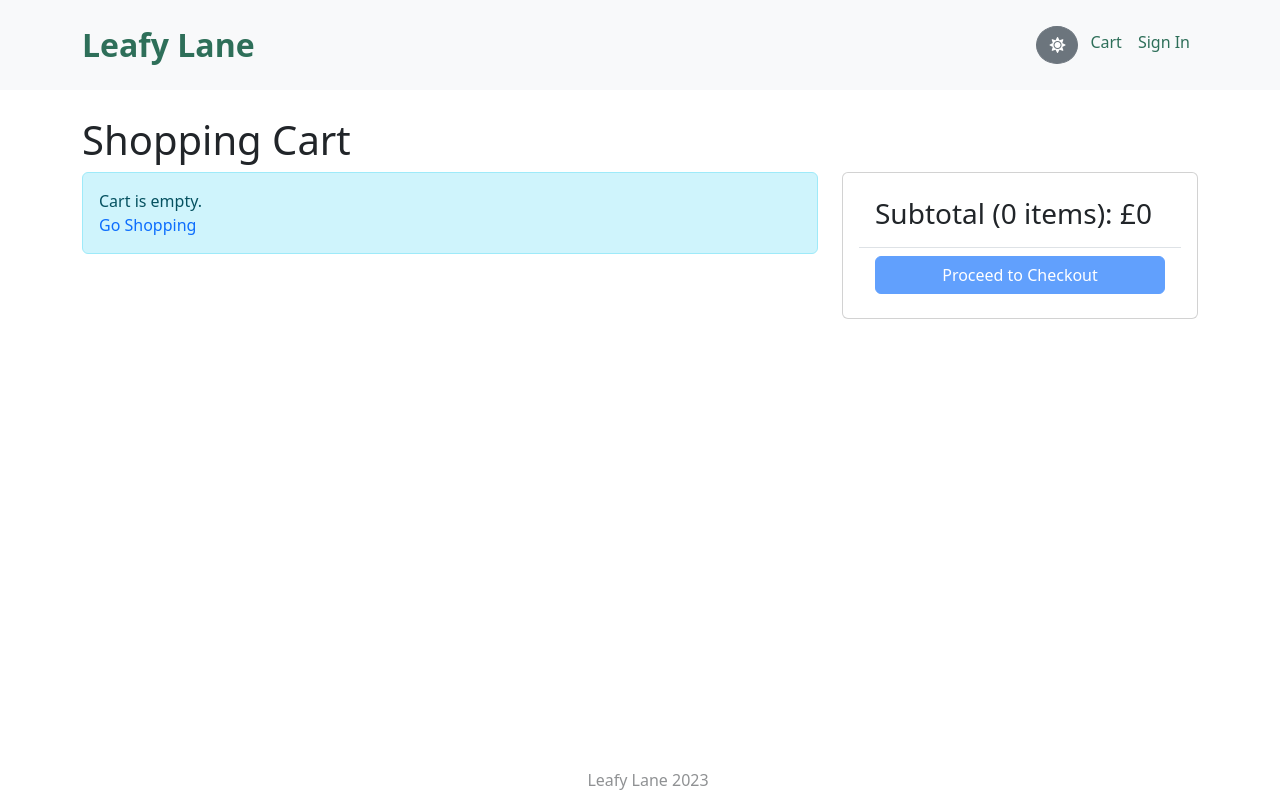
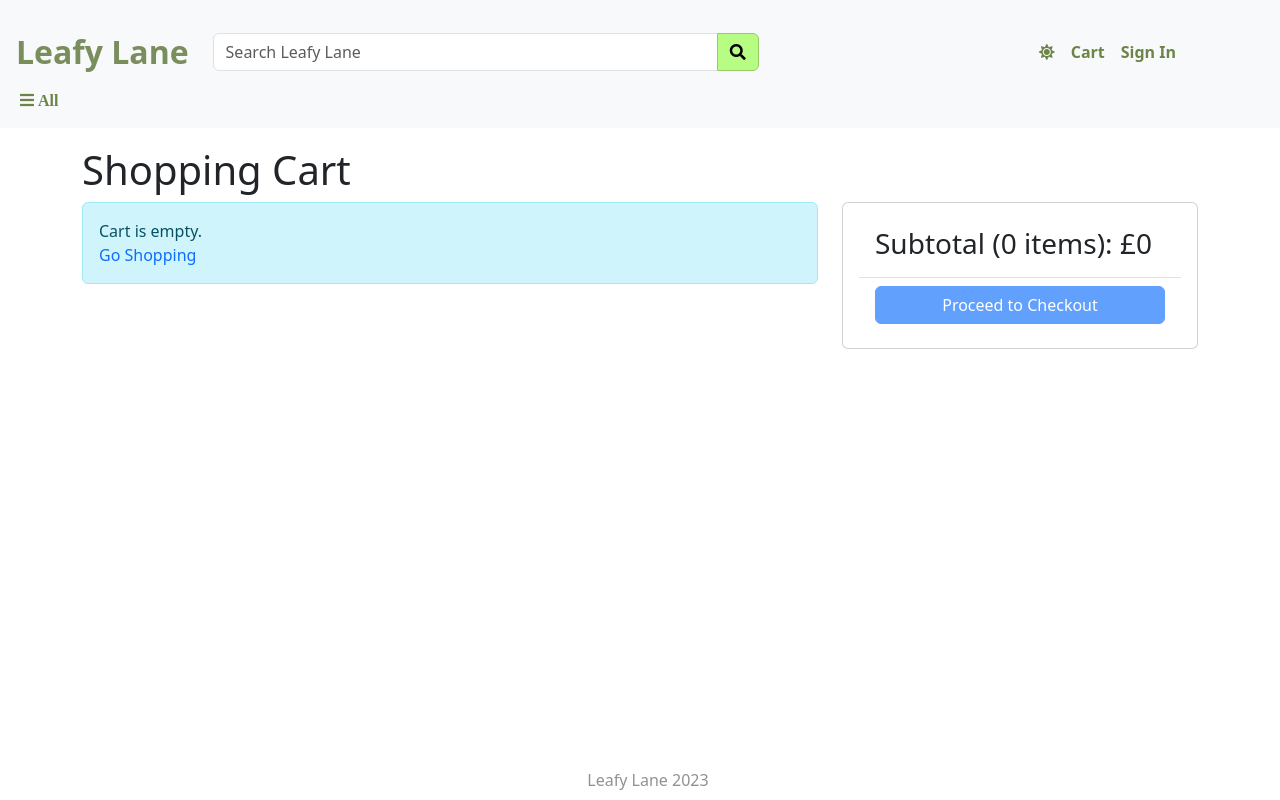
Before and after one commit to ZEwela/leafy_lane, a React (Vite) app in the folder frontend/: page /cart in a window 1280 px wide. Built offline with nearby package versions, Linux system fonts and the light colour scheme.

Commit message:
Layout changes

```diff
--- a/frontend/src/App.tsx
+++ b/frontend/src/App.tsx
@@ -3,6 +3,9 @@ import {
   Navbar,
   Nav,
   Button,
+  InputGroup,
+  FormControl,
+  Form,
   Badge,
   NavDropdown,
 } from "react-bootstrap";
@@ -16,6 +19,7 @@ import "react-toastify/dist/ReactToastify.css";
 import { LinkContainer } from "react-router-bootstrap";
 
 function App() {
+  const theName = "Leafy Lane";
   const {
     state: { mode, cart, userInfo },
     dispatch,
@@ -43,38 +47,49 @@ function App() {
   };
 
   return (
-    <div className="d-flex flex-column ">
+    <div className="d-flex flex-column">
       <Helmet>
-        <title>Leafy Lane</title>
+        <title>{theName}</title>
       </Helmet>
       <ToastContainer position="bottom-center" limit={10} autoClose={500} />
       <header>
         <Navbar
           expand="lg"
           fixed="top"
-          className="p-3 mb-3 d-flex flex-column align-items-strech"
+          className="p-3 mb-3 d-flex flex-column align-items-stretch "
           id="nav"
         >
-          <Container>
+          <div className="d-flex justify-content-between align-items-center">
             <LinkContainer to="/">
-              <Navbar.Brand>Leafy Lane</Navbar.Brand>
+              <Navbar.Brand>{theName}</Navbar.Brand>
             </LinkContainer>
-
+            <Form className="flex-grow-1 d-flex me-auto p-2">
+              <InputGroup>
+                <FormControl
+                  type="text"
+                  name="search"
+                  id="search"
+                  placeholder={`Search ${theName}`}
+                  aria-label={`Search ${theName}`}
+                  aria-describedby="button-search"
+                ></FormControl>
+                <Button
+                  variant="outline-primary"
+                  type="submit"
+                  id="button-search"
+                >
+                  <i className="fas fa-search"></i>
+                </Button>
+              </InputGroup>
+            </Form>
             <Navbar.Toggle aria-controls="basic-navbar-nav" />
-
             <Navbar.Collapse id="basic-navbar-nav">
               <Nav>
-                <Nav.Item>
-                  <Button
-                    onClick={toggleModeHandler}
-                    variant="secondary"
-                    className="rounded-circle size-sm  m-1"
-                  >
-                    <i
-                      className={mode === "dark" ? "fa fa-moon" : "fa fa-sun"}
-                    ></i>
-                  </Button>
-                </Nav.Item>
+                <Link to="#" className="nav-link" onClick={toggleModeHandler}>
+                  <i
+                    className={mode === "dark" ? "fa fa-moon" : "fa fa-sun"}
+                  ></i>
+                </Link>
                 <Link to="/cart" className="nav-link">
                   Cart
                   {cart.cartItems.length > 0 && (
@@ -83,11 +98,16 @@ function App() {
                     </Badge>
                   )}
                 </Link>
+
                 {userInfo ? (
                   <NavDropdown title={userInfo.name} id="basic-nav-dropdown">
+                    <LinkContainer to="/profile">
+                      <NavDropdown.Item>Profile</NavDropdown.Item>
+                    </LinkContainer>
                     <LinkContainer to="/orderhistory">
                       <NavDropdown.Item>Order History</NavDropdown.Item>
                     </LinkContainer>
+                    <NavDropdown.Divider />
                     <Link
                       className="dropdown-item"
                       to="#signout"
@@ -103,7 +123,15 @@ function App() {
                 )}
               </Nav>
             </Navbar.Collapse>
-          </Container>
+          </div>
+
+          <div className="sub-header">
+            <div className="d-flex">
+              <Link to="/" className="nav-link navbar-nav p-1">
+                <i className="fas fa-bars"> All</i>
+              </Link>
+            </div>
+          </div>
         </Navbar>
       </header>
 
@@ -113,7 +141,7 @@ function App() {
         </Container>
       </main>
       <footer className="d-flex justify-content-center position-absolute w-100 bottom-0 m-2">
-        <div className="text-center opacity-50">Leafy Lane 2023</div>
+        <div className="text-center opacity-50">{theName} 2023</div>
       </footer>
     </div>
   );
--- a/frontend/src/index.css
+++ b/frontend/src/index.css
@@ -7,96 +7,120 @@
   -webkit-text-size-adjust: 100%;
 }
 body {
-  padding-top: 20px;
+  padding-top: 50px;
   min-height: 100vh;
   position: absolute;
-  width: 100%
+  width: 100%;
 }
+
+/* PRODUCT_ITEM */
+.product-item-card img {
+  min-height: 450px;
+  max-height: 550px;
+}
+
+/* PLACE_ORDER */
+/* ORDER */
+/* CART */
+img.thumbnail {
+  height: 80px;
+  border-radius: 0.375rem;
+  max-width: 100%;
+}
+
+/* SHIPPING_ADDRESS */
+.small-container {
+  max-width: 600px;
+}
+
+/* SIGN_IN */
+/* SIGN_UP */
+/* CHECKOUT-STEPS */
+.checkout-steps > div {
+  border-bottom: 0.2rem solid #a0a0a0;
+  color: #a0a0a0;
+}
+.checkout-steps > div.active {
+  border-bottom: 0.2rem solid #5a980f;
+  color: #5a980f;
+}
+
+/* PRODUCT */
+img.large {
+  max-width: 100%;
+}
+
+/* RATING */
+.rating span {
+  color: #5a980f;
+}
+
+/* APP */
 
 .product-image {
   width: auto;
   height: 400px;
 }
-
-.rating span {
-  color: #5a980f;
-}
-
-img.large {
-  max-width: 100%;
-}
-
-img.thumbnail {
-  height: 80px;
-}
-
-.small-container {
-  max-width: 600px;
-}
-
-.checkout-steps > div {
-  border-bottom: 0.2rem solid #a0a0a0;
-  color: #a0a0a0;
-}
-
-.checkout-steps > div.active {
-  border-bottom: 0.2rem solid #5a980f;
-  color: #5a980f;
-}
-
 .dropdown-item:hover {
   background-color: #b7fc83;
-  color:rgb(63, 129, 107)
+  color: rgb(52, 62, 59);
 }
 .dropdown-item {
-  color: #5c6951;
+  color: #515e44;
 }
 .dropdown-item.active {
   background-color: #487823;
 }
+.navbar-nav .dropdown-menu {
+  position: absolute;
+}
 .dropdown-menu {
-  --bs-dropdown-bg: none
-  right: 1px;
+  --bs-dropdown-bg: none;
+  /* right: 1px; */
 }
 .dropdown-menu[data-bs-popper] {
   left: auto;
-  right: 1px;
+  right: 0;
   background-color: azure;
 }
-.navbar-nav .nav-link.active, .navbar-nav .nav-link.show {
-  color: rgb(46, 111, 89);
+.navbar-nav .nav-link.active,
+.navbar-nav .nav-link.show {
+  color: rgb(86, 158, 35);
 }
 .navbar-brand {
   font-weight: bold;
-  color: rgb(46, 111, 89);
+  color: rgb(122, 141, 92);
   font-size: 2rem;
 }
 
 .navbar-brand:focus,
 .navbar-brand:hover {
-  color: rgb(63, 129, 107);
+  color: rgb(77, 217, 168);
 }
 a {
   text-decoration: none;
 }
 
-/* #basic-navbar-nav {
-  text-align: end;
-} */
-
 .navbar-nav {
   --bs-nav-link-color: none;
-  --bs-nav-link-hover-color: none;
-  color: rgb(46, 111, 89) !important;
+  --bs-nav-link-hover-color: rgb(69, 126, 107);
+  color: rgb(108, 132, 71) !important;
+  font-weight: bold;
 }
 .navbar-nav :hover {
-  font-weight: bold;
+  color: rgb(77, 217, 168);
 }
 
 .navbar-collapse {
+  display: flex;
   justify-content: end;
+  padding: 1rem;
+
+  padding-right: 5rem;
 }
-
+.badge {
+  color: rgb(186, 197, 187);
+}
 .navbar-toggle {
   border: none;
   box-shadow: none;
@@ -107,7 +131,13 @@ a {
   min-height: auto;
 }
 
-.product-item-card img {
-  min-height: 450px;
-  max-height: 550px;
+.btn-primary,
+.btn-outline-primary {
+  background-color: #b7fc83;
+  color: black;
+  --bs-btn-border-color: #95cd69;
+  --bs-btn-hover-bg: #95cd69;
+  --bs-btn-hover-border-color: #b7fc83;
+  --bs-btn-active-bg: #95cd69;
+  --bs-btn-active-border-color: #b7fc83;
 }
--- a/frontend/src/pages/Cart.tsx
+++ b/frontend/src/pages/Cart.tsx
@@ -1,4 +1,4 @@
-import React, { useContext } from "react";
+import { useContext } from "react";
 import { Link, useNavigate } from "react-router-dom";
 import { Store } from "../Store";
 import { CartItem } from "../types/Cart";
@@ -55,8 +55,8 @@ function Cart() {
                       <img
                         src={item.image}
                         alt={item.name}
-                        className="img-fluid rounded thumbnail"
-                      />
+                        className="thumbnail"
+                      />{" "}
                       <Link to={`/product/${item.slug}`}>{item.name}</Link>
                     </Col>
                     <Col md={3}>
--- a/frontend/src/pages/Order.tsx
+++ b/frontend/src/pages/Order.tsx
@@ -157,7 +157,7 @@ function Order() {
                         <img
                           src={item.image}
                           alt={item.name}
-                          className="img-fluid rounded thumbnail"
+                          className="thumbnail"
                         />{" "}
                         <Link to={`/product/${item.slug}`}>{item.name}</Link>
                       </Col>
--- a/frontend/src/pages/PlaceOrder.tsx
+++ b/frontend/src/pages/PlaceOrder.tsx
@@ -92,7 +92,7 @@ function PlaceOrder() {
                         <img
                           src={item.image}
                           alt={item.name}
-                          className="img-fluid rounded thumbnail"
+                          className="thumbnail"
                         />{" "}
                         <Link to={`/product/${item.slug}`}>{item.name}</Link>
                       </Col>
```
